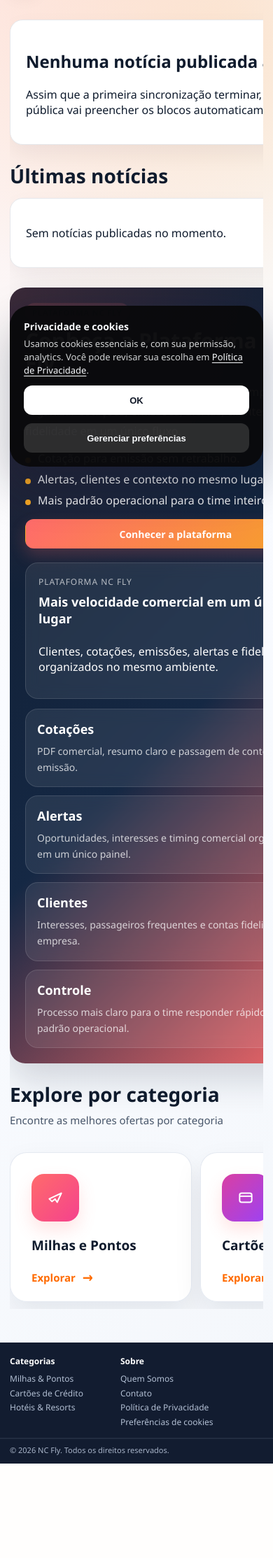
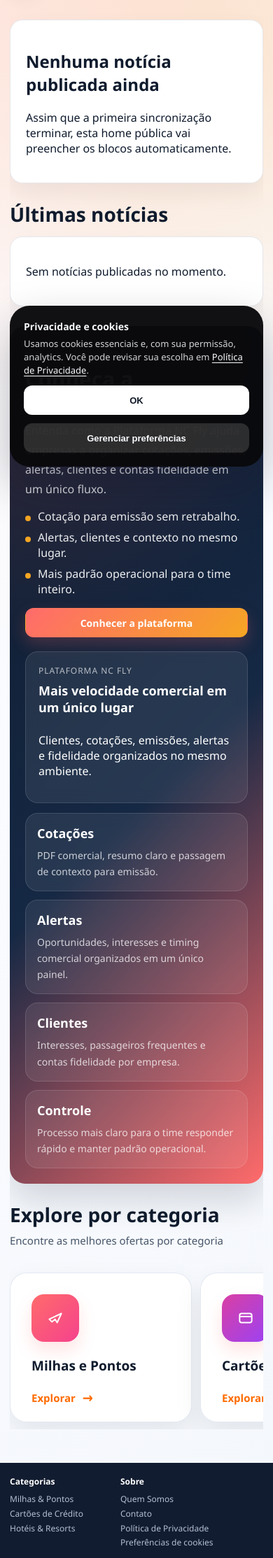
Before and after one commit to PedroNacari97/site-fpp, a Django app: page /home/ in a window 390 px wide. Shown: the part 163-2390 px from the top of the page at 70% size. Before the commit the page ends 2255 px from the top, so only its background shows below. Run offline with Django 5.2, Linux system fonts and the light colour scheme; data comes from the database, SQL or seed files in the repository; data that the repository does not hold is empty; parts of the project's set-up code (start-up, migrations or seed data) failed here and were passed over.

Commit message:
fix: corrigir overflow na home e plataforma no mobile
- news-home-shell e filhos: min-width: 0 + max-width: 100% para
  evitar que grid items com imagens grandes expandam o documento
- portal-saas-page e portal-alerts-page: mesma correção nos filhos
- news-platform-spotlight, portal-saas-hero, news-featured:
  grid-template-columns: 1fr forçado no mobile (removendo minmax fixo)

Co-Authored-By: Claude Sonnet 4.6 <noreply@anthropic.com>

```diff
--- a/portal/static/portal/css/portal.css
+++ b/portal/static/portal/css/portal.css
@@ -675,6 +675,15 @@ img {
 .news-detail-shell {
   display: grid;
   gap: 28px;
+  min-width: 0;
+  max-width: 100%;
+}
+
+.news-home-shell > *,
+.portal-saas-page > *,
+.portal-alerts-page > * {
+  min-width: 0;
+  max-width: 100%;
 }
 
 .portal-static-page__shell {
@@ -4089,6 +4098,37 @@ img {
     overflow-x: hidden;
   }
 
+  /* Garante que nenhum container filho exceda a largura do portal-main */
+  .news-home-frame,
+  .news-home-shell,
+  .news-detail-frame,
+  .portal-category-page,
+  .portal-saas-page,
+  .portal-alerts-page,
+  .portal-alert-detail {
+    max-width: 100%;
+    min-width: 0;
+    width: 100%;
+    box-sizing: border-box;
+  }
+
+  /* Elementos com largura mínima fixa: forçar 1 coluna no mobile */
+  .news-platform-spotlight,
+  .portal-saas-hero,
+  .news-featured__main--horizontal {
+    grid-template-columns: 1fr;
+    min-width: 0;
+    width: 100%;
+  }
+
+  /* Filhos do spotlight: nunca excedem o pai */
+  .news-platform-spotlight > *,
+  .portal-saas-hero > *,
+  .news-featured__main--horizontal > * {
+    min-width: 0;
+    max-width: 100%;
+  }
+
 
   /* Topbar */
   .portal-topbar__inner {
```
